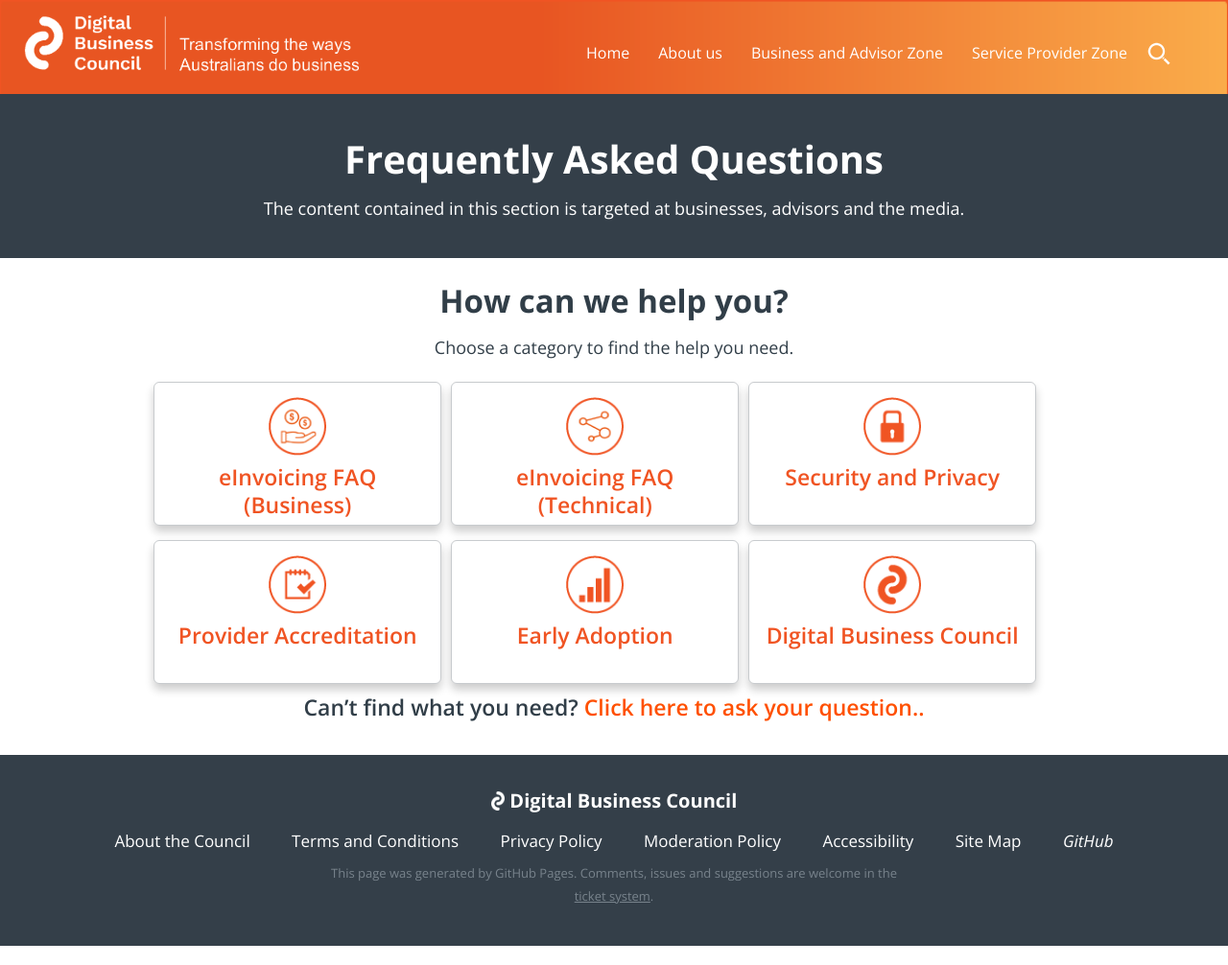
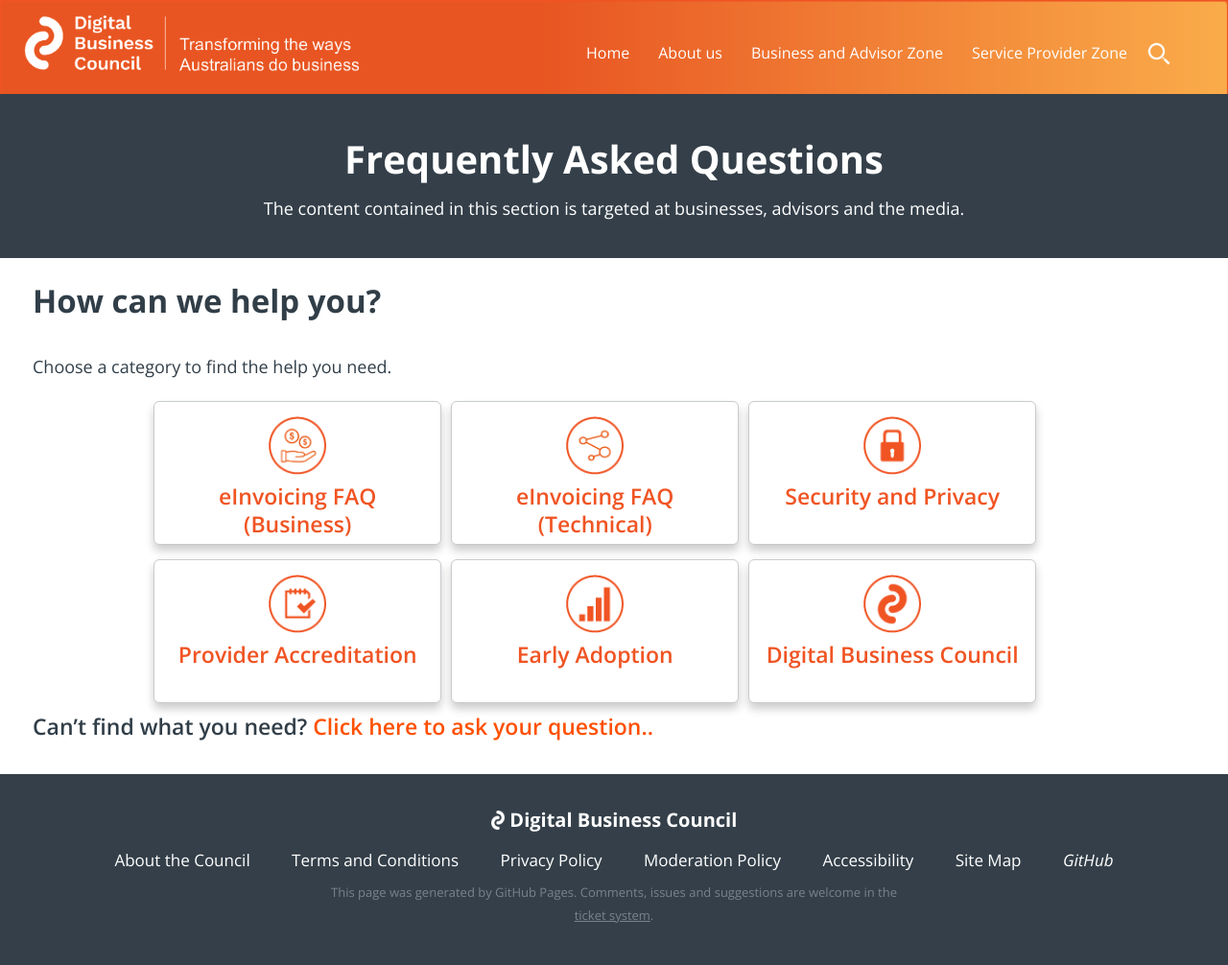
Before and after one commit to Digital-Business-Council/Digital-Business-Council.github.io, a Jekyll site: the page built from pages/business-zone/blogs/faq-landing-page.md, in a window 1280 px wide. Shown: the whole page at 96% size. Built offline with Jekyll 4.4.1, drawn with Linux system fonts in a browser that asks for light colours.

Commit message:
Update _content.scss

```diff
--- a/_sass/_content.scss
+++ b/_sass/_content.scss
@@ -19,15 +19,7 @@
 		}
 	}
 
-	.page-content-faq{
-		text-align:center;
-		p{
-			text-align:center;
-		}
-		h1{
-			margin-bottom:20px;
-		}
-	}
+
 
   .home{
       line-height:normal;
```
